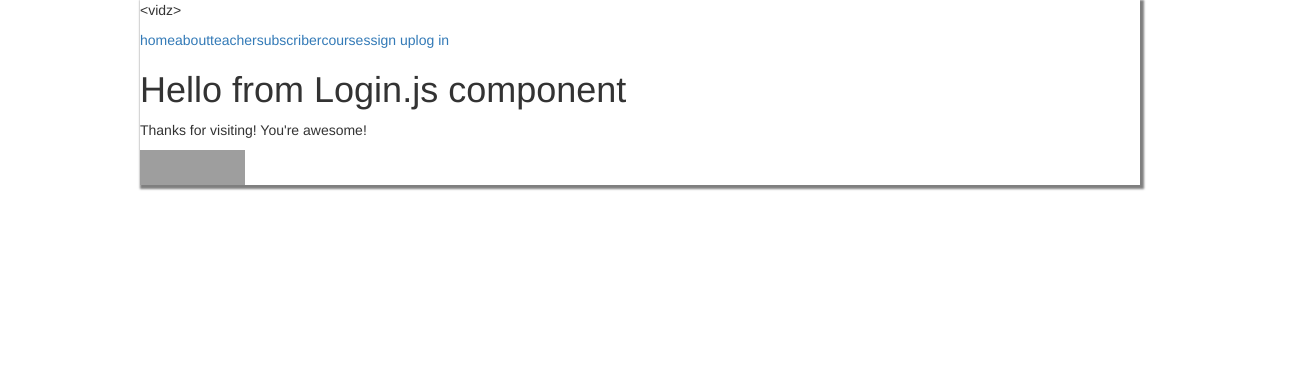
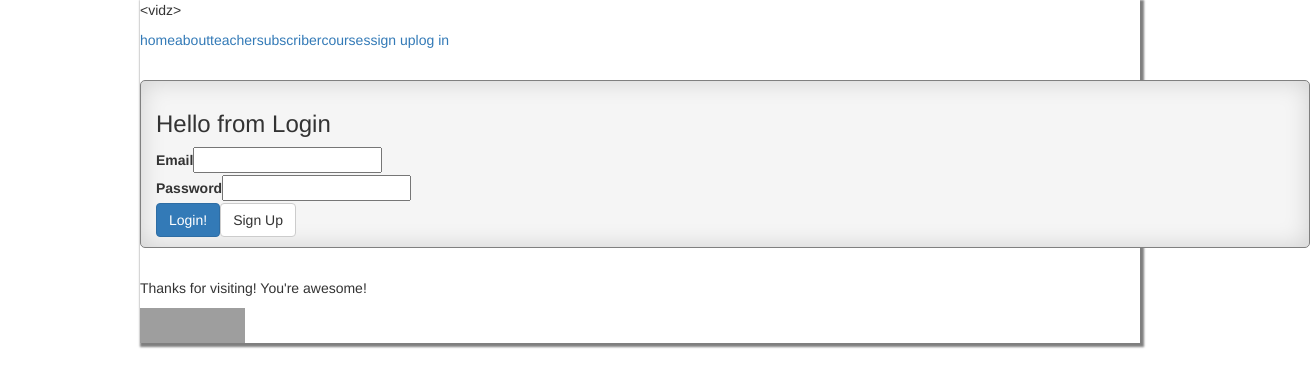
Before and after one commit to Strongdev0813/videosite, a React app in the folder client/: page /Login in a window 1280 px wide. Shown: the top 386 px of the page, 1310 px wide, since content can reach past the window. Built offline with nearby package versions, Linux system fonts and the light colour scheme; grey boxes are pictures that could not be loaded; a web font is replaced by a local one.

Commit message:
Login code working

```diff
--- a/client/src/components/Login/Login.js
+++ b/client/src/components/Login/Login.js
@@ -1,9 +1,27 @@
 import React from 'react';
+import {Link} from 'react-router';
 
-const Login = () => (
-  <div>
-    <h1>Hello from Login.js component</h1>
-  </div>
-)
+const Login = (props) => {
+  return (
+    <div className="container">
+      <h3>Hello from Login</h3>
+      <div>
+        <label> Email </label>
+        <input type="email" onChange={(event) =>
+          props.updateField("email", event.target.value)} />
+      </div>
+      <div>
+        <label> Password </label>
+        <input type="password" onChange={(event) =>
+        props.updateField("password", event.target.value)} />
+      </div>
+      <div>
+        <button className="btn btn-primary" type="button" onClick={(event) =>
+        props.handleSubmit(event)}> Login! </button>
+        <Link className="btn btn-default" to={'/signup'}>Sign Up</Link>
+      </div>
+    </div>
+  )
+}
 
 export default Login;
--- a/client/src/containers/Login/LoginContainer.js
+++ b/client/src/containers/Login/LoginContainer.js
@@ -1,14 +1,43 @@
 import React, {Component} from 'react';
+import {browserHistory} from 'react-router';
+import $ from 'jquery';
 import {Login} from '../../components';
 
-class LoginContainer extends Component {
+class LoginContainer extends Component{
+  state = {
+    email: undefined,
+    password: undefined
+  }
+  updateField = this.updateField.bind(this);
+  updateField(field, value){
+    const newState = {};
+    newState[field] = value;
+    this.setState(newState);
+  }
+  handleSubmit = this.handleSubmit.bind(this);
+  handleSubmit(event){
+    event.preventDefault();
+    console.log('state is now:', this.state);
+    const local = {
+      email: this.state.email,
+      password: this.state.password
+    }
+    $.ajax({
+      url: '/api/login',
+      method: 'POST',
+      data: local
+
+      //(response.user._id && response.user.role === "te") for if else statements tomorrow.
+    }).done((response) => (response.user._id) ? browserHistory.push('/SubscriberDashboard'):
+      browserHistory.push(`/error/${response.message}`));
+  }
   render(){
     return(
-      <div>
-        <Login />
-      </div>
+      <Login
+        updateField = {this.updateField}
+        handleSubmit = {this.handleSubmit}
+      />
     )
   }
 }
-
 export default LoginContainer;
```
Also changed, not shown: 1 other file (tests, documents, lock files or other folders).
